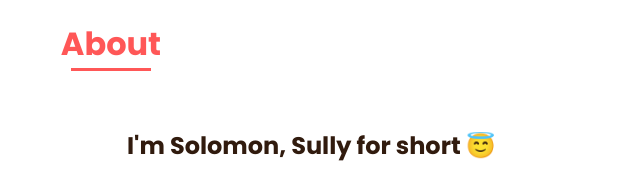
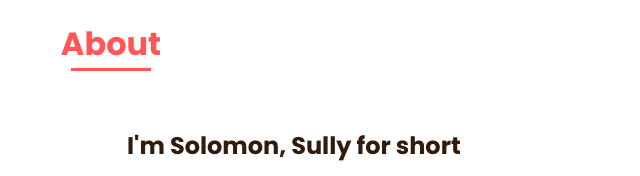
Before and after one commit to bettercallsully/Sullys-Portfolio-2.0, a website: page index.html in a window 1280 px wide. Shown: the part 860-1036 px from the top of the page, 529-1169 px from the left. Drawn offline with nearby package versions, Linux system fonts and the light colour scheme.

Commit message:
misc changes

```diff
--- a/index.html
+++ b/index.html
@@ -65,7 +65,7 @@
                     </div>
 
                     <div>
-                        <h2 class="about__subtitle">I'm Solomon, Sully for short 😇 </h2>
+                        <h2 class="about__subtitle">I'm Solomon, Sully for short </h2>
                         <p class="about__text">My story starts back when I destroyed the OS of my first computer at age of 10, I fixed that computer, and than destroyed it again. At a young age I would tweak the code in game servers to implement my own server for me and my friends, I enjoyed the deconstruction of a program that ensued before the reconstruction. My curiosity snowballed into bigger ideas, and bigger challenges. From than on I realized that the language of computer systems and design theory is my preferable language of choice. </p>
                     </div>
                 </div>
```
